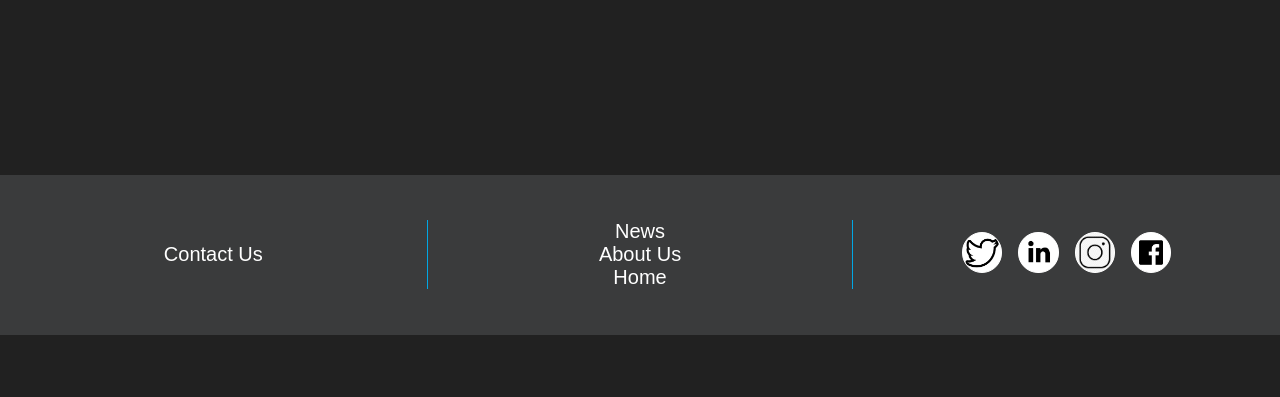
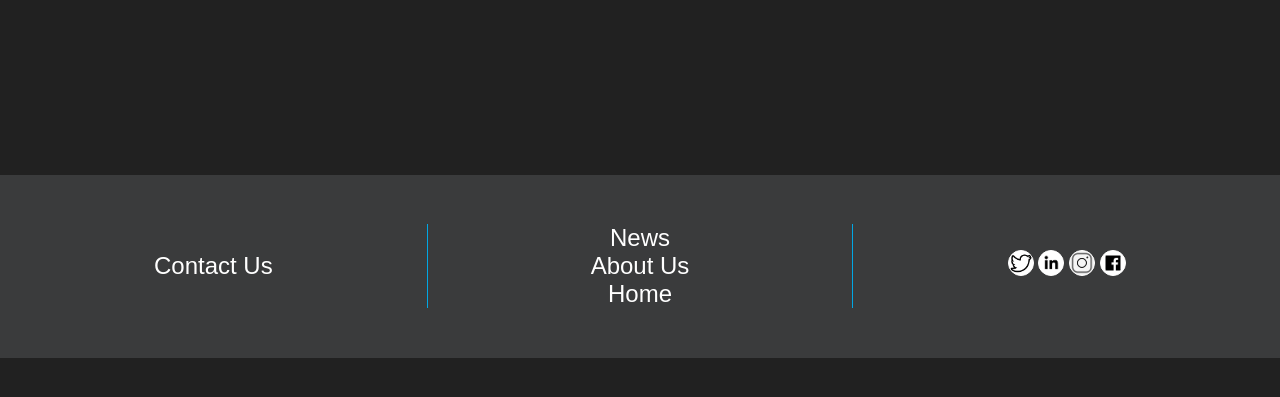
Before and after one commit to RJay-Pickering/BaseCampNews, a Django app: page /search-page/ in a window 1280 px wide. Shown: the part 86-483 px from the top of the page. Run offline with Django 3.2, Linux system fonts and the light colour scheme; a user stored in the database is signed in.

Commit message:
finnished with footer image styles?

```diff
--- a/application/static/index.css
+++ b/application/static/index.css
@@ -559,7 +559,6 @@ html, body  {
   inline-size: 500px;
   overflow: hidden;
   padding: 0px;
-  font-size: 20px;
   height: 100%;
   width: auto;
   flex: 33.3%;
@@ -743,6 +742,7 @@ html, body  {
   flex-wrap: wrap;
   text-align: center;
   align-items: center;
+  font-size: 3vh;
 }
 
 .bcn_title_footer {
@@ -803,17 +803,18 @@ ul{
 
 .social_list {
   list-style: none;
-  display: flex;
+  /* display: flex; */
   justify-content: center;
+  flex: 1vh;
 }
 
 .social_list li {
-  margin: 1vh;
+  margin: 0.3vh;
 }
 
 .twitter_img {
-  height: 3vw;
-  width: 3vw;
+  height: 3vh;
+  width: 3vh;
   border: 1px solid white;
   border-radius: 1em;
   background-color: white;
@@ -821,15 +822,15 @@ ul{
 }
 
 .twitter_img:hover {
-  height: 3.5vw;
-  width: 3.5vw;
+  height: 3.5vh;
+  width: 3.5vh;
   transition: all ease 1s;
   cursor: pointer;
 }
 
 .linkedin_img {
-  height: 3vw;
-  width: 3vw;
+  height: 3vh;
+  width: 3vh;
   border: 1px solid white;
   border-radius: 1em;
   background-color: white;
@@ -837,15 +838,15 @@ ul{
 }
 
 .linkedin_img:hover {
-  height: 3.5vw;
-  width: 3.5vw;
+  height: 3.5vh;
+  width: 3.5vh;
   transition: all ease 1s;
   cursor: pointer;
 }
 
 .instagram_img {
-  height: 3vw;
-  width: 3vw;
+  height: 3vh;
+  width: 3vh;
   border: 1px solid white;
   border-radius: 1em;
   background-color: white;
@@ -853,8 +854,8 @@ ul{
 }
 
 .instagram_img:hover {
-  height: 3.5vw;
-  width: 3.5vw;
+  height: 3.5vh;
+  width: 3.5vh;
   border: 1px solid white;
   border-radius: 1em;
   padding: 5px;
@@ -863,8 +864,8 @@ ul{
 }
 
 .facebook_img {
-  height: 3vw;
-  width: 3vw;
+  height: 3vh;
+  width: 3vh;
   border: 1px solid white;
   border-radius: 1em;
   background-color: white;
@@ -872,8 +873,8 @@ ul{
 }
 
 .facebook_img:hover {
-  height: 3.5vw;
-  width: 3.5vw;
+  height: 3.5vh;
+  width: 3.5vh;
   border: 1px solid white;
   border-radius: 1em;
   padding: 5px;
@@ -2832,6 +2833,12 @@ Dark Sand: #a28089
   }
 }
 
+@media screen and (min-width: 360px) {
+  .social_list {
+    display: flex;
+  }
+}
+
 @media screen and (max-width: 603px) {
   .input-group-interest{
     margin-left: 0;
--- a/application/static/main.js
+++ b/application/static/main.js
@@ -75,12 +75,8 @@ fetch("/static/topics.json")
               if (a.image_url == null) {
                 image.src =
                   "https://miro.medium.com/max/1400/1*T9VUDALam3DIS0wHDWrxBg.png";
-                image.style.width = "250px";
-                image.style.height = "200px";
               } else {
                 image.src = a.image_url;
-                image.style.width = "250px";
-                image.style.height = "200px";
               }
               image.classList.add("apiImage");
               const title = document.createElement("p");
```
